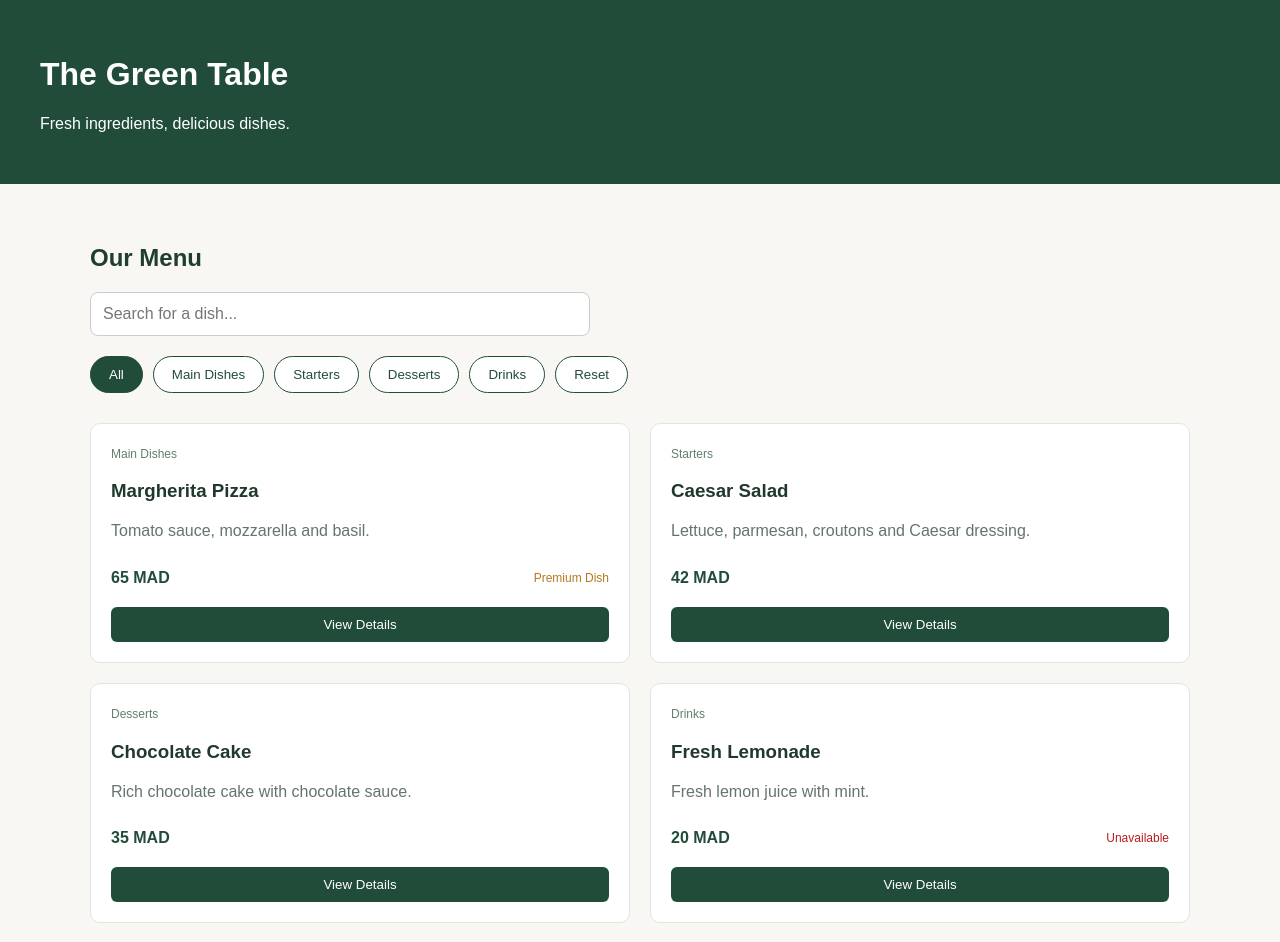
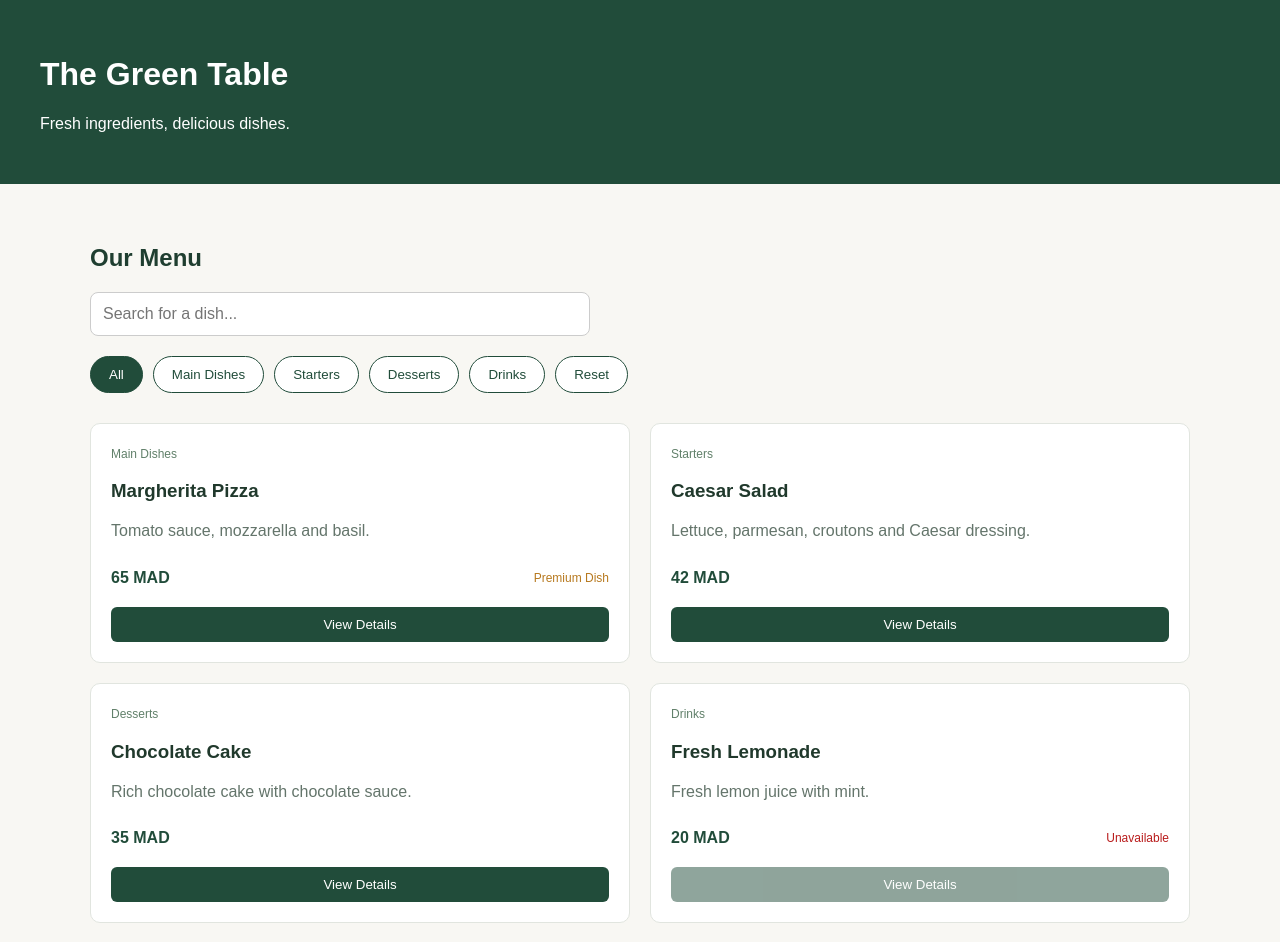
Before and after one commit to iiMedR/restaurant-menu-Angular, an Angular app: page / in a window 1280 px wide. Shown: the top 942 px of the page. Built offline with nearby package versions, Linux system fonts and the light colour scheme.

Commit message:
add more functionalities

```diff
--- a/src/app/app.html
+++ b/src/app/app.html
@@ -16,7 +16,7 @@
   <app-menu-list
     [items]="filteredItems()"
     (itemSelected)="selectItem($event)"
-
+    [selectedId]="selectedItem()?.id ?? null"
   ></app-menu-list>
 
   @if (selectedItem(); as item) {
--- a/src/app/app.ts
+++ b/src/app/app.ts
@@ -68,6 +68,7 @@ export class App {
 
   selectCategory(category: string): void {
     this.selectedCategory.set(category);
+    this.selectedItem.set(null);
   }
 
   /*filteredItems = computed(() => {
@@ -86,6 +87,7 @@ export class App {
 
   updateSearch(text: string): void{
     this.searchText.set(text)
+    this.selectedItem.set(null);
   }
 
   filteredItems = computed(() => {
--- a/src/app/components/menu-card/menu-card.css
+++ b/src/app/components/menu-card/menu-card.css
@@ -59,3 +59,13 @@
 .details-button:hover {
   background: #163729;
 }
+
+.menu-card.selected {
+  border: 2px solid #214c3a;
+  background: #eef7f0;
+}
+
+.details-button:disabled {
+  opacity: 0.5;
+  cursor: not-allowed;
+}
--- a/src/app/components/menu-card/menu-card.html
+++ b/src/app/components/menu-card/menu-card.html
@@ -1,4 +1,4 @@
-<article class="menu-card">
+<article class="menu-card" [class.selected]="item().id === selectedId()">
 
   <span class="category">
     {{ item().category }}
@@ -23,6 +23,7 @@
     type="button"
     class="details-button"
     (click)="select()"
+    [disabled]="!item().available"
   >
     View Details
   </button>
--- a/src/app/components/menu-card/menu-card.ts
+++ b/src/app/components/menu-card/menu-card.ts
@@ -12,6 +12,8 @@ export class MenuCard {
 
   itemSelected = output<MenuItem>();
 
+  selectedId = input<number | null>(null);
+
   select(): void{
     this.itemSelected.emit(this.item());
   }
--- a/src/app/components/menu-list/menu-list.html
+++ b/src/app/components/menu-list/menu-list.html
@@ -3,6 +3,7 @@
         <app-menu-card
             [item]="item"
             (itemSelected)="onItemSelected($event)"
+            [selectedId]="selectedId()"
         ></app-menu-card>
     } @empty {
         <p>No dishes available.</p>
--- a/src/app/components/menu-list/menu-list.ts
+++ b/src/app/components/menu-list/menu-list.ts
@@ -13,6 +13,8 @@ export class MenuList {
 
   itemSelected = output<MenuItem>();
 
+  selectedId = input<number | null>(null);
+
   onItemSelected(item: MenuItem): void{
     this.itemSelected.emit(item)
   }
```
